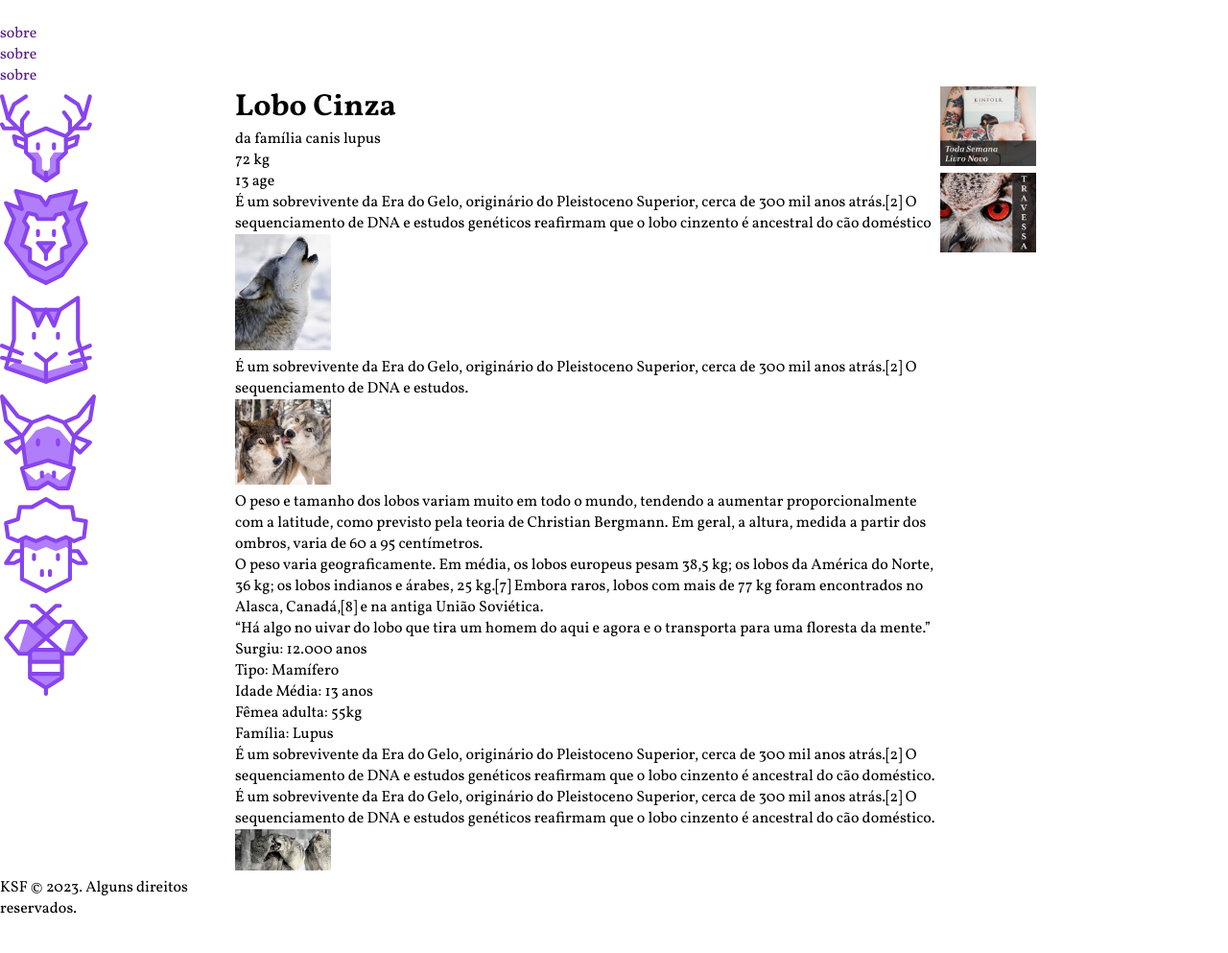
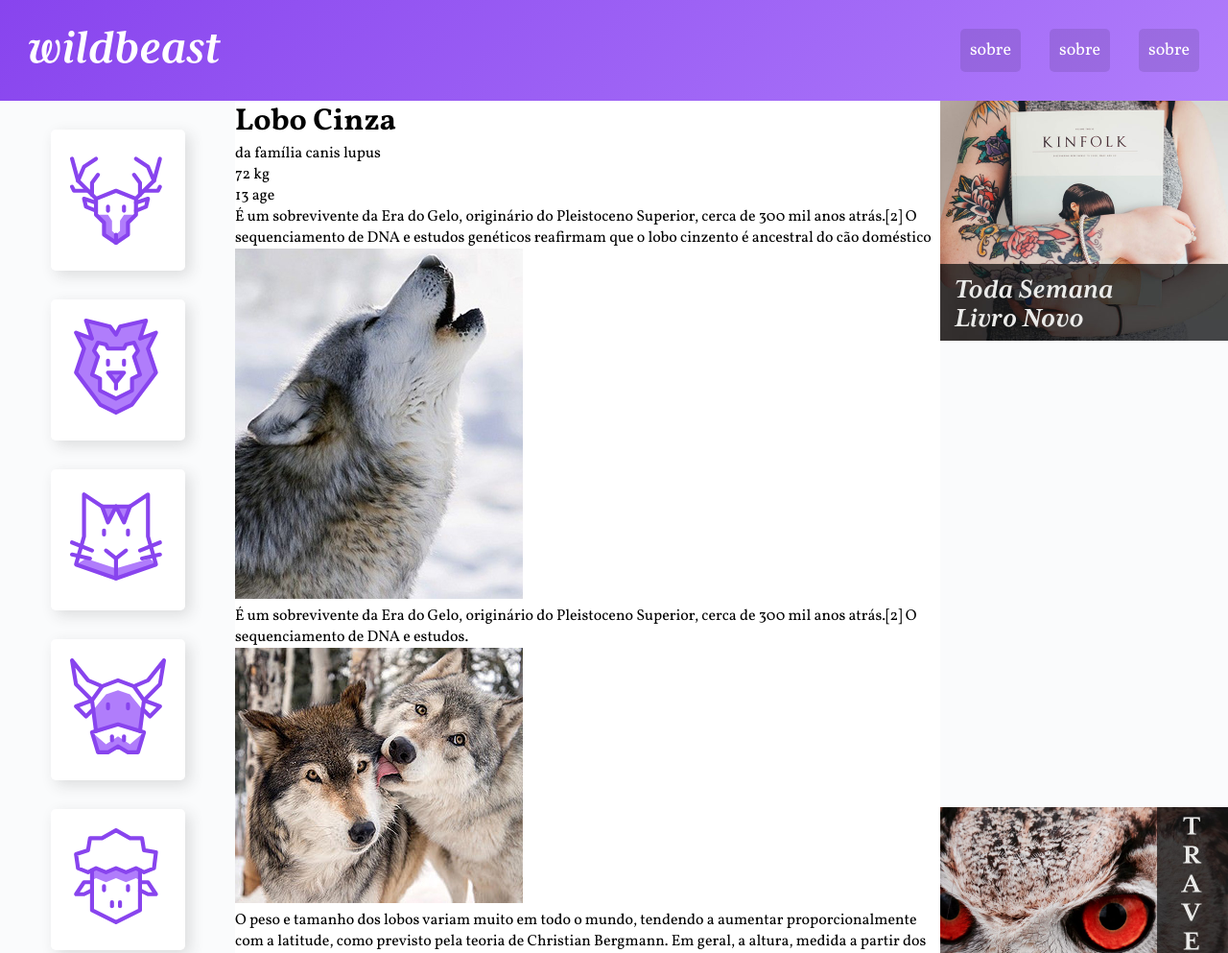
Before and after one commit to k3n3dfelix/wildbeast, a plain HTML site: page index.html in a window 1280 px wide. Shown: the top 993 px of the page at 96% size. Before the commit the page ends 958 px from the top, so only its background shows below. Drawn offline with Linux system fonts and the light colour scheme.

Commit message:
estilização menu e anuncios

```diff
--- a/css/style.css
+++ b/css/style.css
@@ -17,7 +17,7 @@ a {
   text-decoration: none;
 }
 img {
-  max-width: 100px;
+  max-width: 100%;
 }
 
 /* Grid Geral*/
@@ -34,20 +34,80 @@ img {
 
 .header {
   grid-area: header;
+  background: linear-gradient(135deg, #8844EE, #B07DFB);
+  padding: 30px;
+  display: grid;
+  grid-template-columns: 1fr auto;
+  align-items: center;
 }
+
+.logo {
+  max-width: 200px;
+}
+
+.header nav ul {
+  display:flex;
+  flex-wrap: wrap;
+}
+
+.header nav a {
+  display: block;
+  padding: 10px;
+  color: white;
+  font-size: 1.125em;
+  background: rgba(0,0,0,.1);
+  border-radius: 5px;
+  transition: 0.1s;
+}
+
+.header nav a:hover{
+  background: rgba(0,0,0,.5);
+
+}
+.header li + li {
+  margin-left: 30px;
+}
+
+/* SIDENAV */
+
 
 .sidenav {
   grid-area: sidenav;
+  background: #FAFBFC;
+  padding: 30px;
 }
+
+.sidenav li a {
+  display: block;
+  min-width: 60px;
+  max-width: 100px;
+  margin: 0 auto 30px auto;
+  background: white;
+  padding: 20px;
+  border-radius: 5px;
+  box-shadow: 5px 5px 15px 0px rgba(44,44,44,0.15);
+  transition: .1s ease-out;
+}
+
+.sidenav li a:hover {
+  background: #B07DFB;
+}
+
+/*CONTENT */
 
 .content {
   grid-area: content;
 }
 
+/*ANUNCIOS */
 .anuncios {
-  grid-area: 'anuncios'
+  grid-area: 'anuncios';
+  background: #fafbfc;
+  display: grid;
 }
 
+/* FOOTER */
 .footer {
   grid-area: 'footer'
+
 }
```
